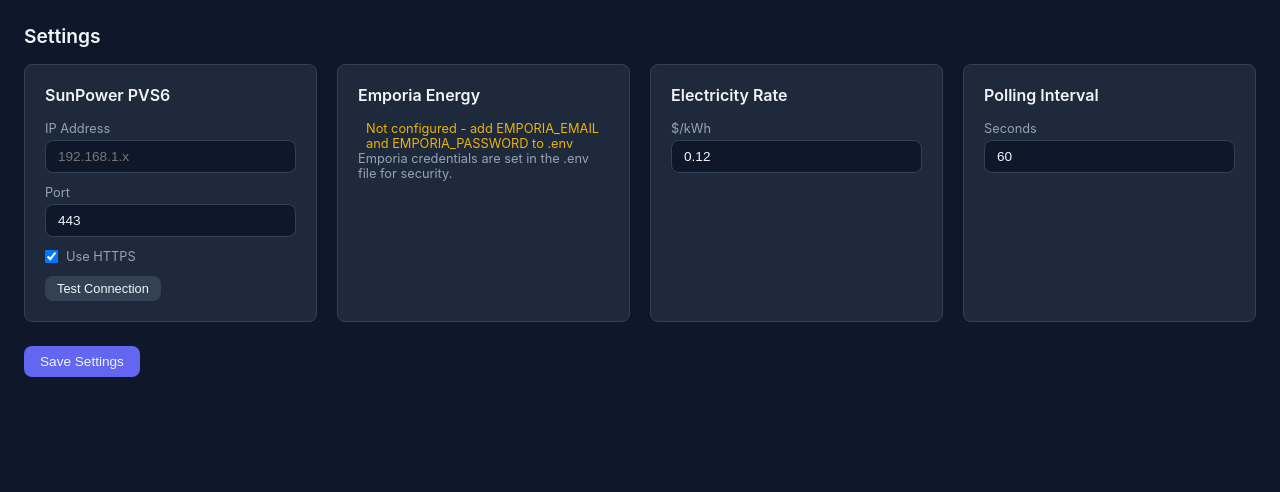
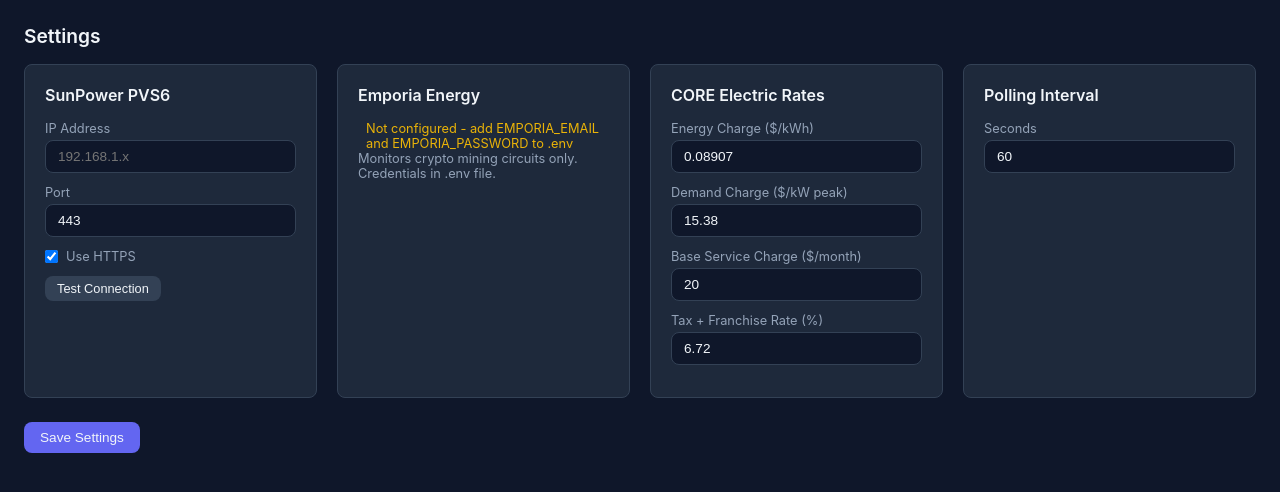
Before and after one commit to apedraza3/electricity-dashboard, a Flask app: page /settings in a window 1280 px wide. Shown: the part 41-533 px from the top of the page. Run offline with Flask 3, Linux system fonts and the light colour scheme; data comes from the database, SQL or seed files in the repository.

Commit message:
CORE Electric tiered billing + Emporia crypto-only fix
- Replace flat electricity rate with CORE Electric rate structure:
  energy charge ($0.089/kWh), demand charge ($15.38/kW peak),
  base service ($20/mo), tax rate (6.72%)
- Add /api/bill-estimate endpoint with full monthly projection
- Fix Emporia logic: only monitors crypto circuits, not whole house
  (PVS6 is source of truth for total consumption)
- Update settings page with all rate fields
- Update collector to sync new rate fields from DB config

Co-Authored-By: Claude Opus 4.6 <noreply@anthropic.com>

```diff
--- a/app.py
+++ b/app.py
@@ -25,7 +25,12 @@ emporia_svc = EmporiaService(
     email=config.EMPORIA_EMAIL,
     password=config.EMPORIA_PASSWORD,
 )
-calculator = Calculator(electricity_rate=config.ELECTRICITY_RATE)
+calculator = Calculator(
+    energy_rate=config.ENERGY_RATE,
+    demand_rate=config.DEMAND_RATE,
+    base_service_charge=config.BASE_SERVICE_CHARGE,
+    tax_rate=config.TAX_RATE,
+)
 collector = DataCollector(
     pvs6_service=pvs6_svc,
     emporia_service=emporia_svc,
@@ -134,8 +139,6 @@ def api_summary():
     from datetime import datetime
     today = datetime.utcnow().strftime("%Y-%m-%d")
     daily = db.get_daily_summaries(start=today, end=today)
-    rate = float(db.get_config("electricity_rate", config.ELECTRICITY_RATE))
-
     if daily:
         d = daily[0]
         return jsonify({
@@ -145,14 +148,17 @@ def api_summary():
             "net_grid_kwh": d.get("net_grid_kwh", 0),
             "crypto_kwh": d.get("crypto_mining_kwh", 0),
             "non_crypto_kwh": d.get("non_crypto_house_kwh", 0),
-            "cost": d.get("electricity_cost", 0),
+            "energy_cost": d.get("electricity_cost", 0),
             "solar_savings": d.get("solar_savings", 0),
-            "rate": rate,
+            "energy_rate": calculator.energy_rate,
+            "demand_rate": calculator.demand_rate,
         })
     return jsonify({
         "date": today, "solar_kwh": 0, "consumption_kwh": 0,
         "net_grid_kwh": 0, "crypto_kwh": 0, "non_crypto_kwh": 0,
-        "cost": 0, "solar_savings": 0, "rate": rate,
+        "energy_cost": 0, "solar_savings": 0,
+        "energy_rate": calculator.energy_rate,
+        "demand_rate": calculator.demand_rate,
     })
 
 
@@ -190,6 +196,31 @@ def api_costs():
     })
 
 
+@app.route("/api/bill-estimate")
+def api_bill_estimate():
+    """Monthly bill estimate based on current usage, matching CORE Electric format."""
+    reading = collector.latest or db.get_latest_reading()
+    if not reading:
+        return jsonify(calculator.compute_monthly_estimate(0, 0))
+
+    avg_w = reading.get("house_consumption_w", 0) or 0
+    peak_kw = avg_w / 1000  # approximation from current reading
+
+    # If we have daily data, use actual peak
+    from datetime import datetime, timedelta
+    now = datetime.utcnow()
+    start = (now - timedelta(days=30)).strftime("%Y-%m-%d")
+    rows = db.get_daily_summaries(start=start)
+    if rows:
+        actual_peak = max((r.get("peak_consumption_w", 0) or 0 for r in rows), default=0)
+        if actual_peak > 0:
+            peak_kw = actual_peak / 1000
+        avg_w = sum(r.get("house_consumption_kwh", 0) or 0 for r in rows) / len(rows) * 1000 / 24
+
+    estimate = calculator.compute_monthly_estimate(avg_w, peak_kw)
+    return jsonify(estimate)
+
+
 # ---- Discovery API ----
 
 @app.route("/api/discovery/scan", methods=["POST"])
@@ -210,7 +241,10 @@ def api_settings_get():
         "pvs6_host": db.get_config("pvs6_host", config.PVS6_HOST),
         "pvs6_port": int(db.get_config("pvs6_port", config.PVS6_PORT)),
         "pvs6_use_https": db.get_config("pvs6_use_https", str(config.PVS6_USE_HTTPS).lower()) == "true",
-        "electricity_rate": float(db.get_config("electricity_rate", config.ELECTRICITY_RATE)),
+        "energy_rate": float(db.get_config("energy_rate", config.ENERGY_RATE)),
+        "demand_rate": float(db.get_config("demand_rate", config.DEMAND_RATE)),
+        "base_service_charge": float(db.get_config("base_service_charge", config.BASE_SERVICE_CHARGE)),
+        "tax_rate": float(db.get_config("tax_rate", config.TAX_RATE)),
         "crypto_circuit_ids": db.get_config("crypto_circuit_ids", ",".join(str(x) for x in config.CRYPTO_CIRCUIT_IDS)),
         "poll_interval": int(db.get_config("poll_interval", config.POLL_INTERVAL_SECONDS)),
         "discovery_subnet": db.get_config("discovery_subnet", config.DISCOVERY_SUBNET),
@@ -228,8 +262,8 @@ def api_settings_put():
 
     allowed_keys = [
         "pvs6_host", "pvs6_port", "pvs6_use_https",
-        "electricity_rate", "crypto_circuit_ids",
-        "poll_interval", "discovery_subnet",
+        "energy_rate", "demand_rate", "base_service_charge", "tax_rate",
+        "crypto_circuit_ids", "poll_interval", "discovery_subnet",
     ]
     for key in allowed_keys:
         if key in data:
@@ -260,8 +294,11 @@ def start_collector():
     db.init_db()
 
     # Seed runtime config from env defaults (only if not already set)
-    if not db.get_config("electricity_rate"):
-        db.set_config("electricity_rate", config.ELECTRICITY_RATE)
+    if not db.get_config("energy_rate"):
+        db.set_config("energy_rate", config.ENERGY_RATE)
+        db.set_config("demand_rate", config.DEMAND_RATE)
+        db.set_config("base_service_charge", config.BASE_SERVICE_CHARGE)
+        db.set_config("tax_rate", config.TAX_RATE)
     if not db.get_config("pvs6_host") and config.PVS6_HOST:
         db.set_config("pvs6_host", config.PVS6_HOST)
         db.set_config("pvs6_port", config.PVS6_PORT)
--- a/static/js/dashboard.js
+++ b/static/js/dashboard.js
@@ -49,9 +49,9 @@ async function fetchRealtime() {
         // Metrics row
         document.getElementById('nonCryptoValue').textContent = ElecCharts.formatKw(nonCryptoW) + ' kW';
 
-        // Cost per hour: consumption_kW * rate
-        const rate = parseFloat(await getRate());
-        const costPerHr = (consW / 1000) * rate;
+        // Cost per hour: consumption_kW * energy_rate
+        const rates = await getRates();
+        const costPerHr = (consW / 1000) * rates.energy_rate;
         document.getElementById('costHrValue').textContent = '$' + costPerHr.toFixed(2);
 
         // Solar offset %
@@ -150,16 +150,21 @@ function renderLiveChart() {
     ], liveChart);
 }
 
-let cachedRate = null;
-async function getRate() {
-    if (cachedRate !== null) return cachedRate;
+let cachedRates = null;
+async function getRates() {
+    if (cachedRates !== null) return cachedRates;
     try {
         const resp = await fetch('/api/settings');
         const data = await resp.json();
-        cachedRate = data.electricity_rate || 0.12;
-        return cachedRate;
+        cachedRates = {
+            energy_rate: data.energy_rate || 0.08907,
+            demand_rate: data.demand_rate || 15.38,
+            base_service_charge: data.base_service_charge || 20.00,
+            tax_rate: data.tax_rate || 0.0672,
+        };
+        return cachedRates;
     } catch {
-        return 0.12;
+        return { energy_rate: 0.08907, demand_rate: 15.38, base_service_charge: 20, tax_rate: 0.0672 };
     }
 }
 
--- a/templates/settings.html
+++ b/templates/settings.html
@@ -33,15 +33,27 @@
             <div class="status-inline" id="emporiaStatus">
                 Checking...
             </div>
-            <p class="text-muted text-sm">Emporia credentials are set in the .env file for security.</p>
+            <p class="text-muted text-sm">Monitors crypto mining circuits only. Credentials in .env file.</p>
         </div>
 
-        <!-- Electricity -->
+        <!-- Electricity Rates (CORE Electric) -->
         <div class="settings-section">
-            <h3>Electricity Rate</h3>
+            <h3>CORE Electric Rates</h3>
             <div class="input-group">
-                <label for="elecRate">$/kWh</label>
-                <input type="number" id="elecRate" class="input" step="0.01" value="0.12">
+                <label for="energyRate">Energy Charge ($/kWh)</label>
+                <input type="number" id="energyRate" class="input" step="0.00001" value="0.08907">
+            </div>
+            <div class="input-group">
+                <label for="demandRate">Demand Charge ($/kW peak)</label>
+                <input type="number" id="demandRate" class="input" step="0.01" value="15.38">
+            </div>
+            <div class="input-group">
+                <label for="baseCharge">Base Service Charge ($/month)</label>
+                <input type="number" id="baseCharge" class="input" step="0.01" value="20.00">
+            </div>
+            <div class="input-group">
+                <label for="taxRate">Tax + Franchise Rate (%)</label>
+                <input type="number" id="taxRate" class="input" step="0.01" value="6.72">
             </div>
         </div>
 
@@ -71,7 +83,10 @@ async function loadSettings() {
     document.getElementById('pvs6Host').value = s.pvs6_host || '';
     document.getElementById('pvs6Port').value = s.pvs6_port || 443;
     document.getElementById('pvs6Https').checked = s.pvs6_use_https;
-    document.getElementById('elecRate').value = s.electricity_rate || 0.12;
+    document.getElementById('energyRate').value = s.energy_rate || 0.08907;
+    document.getElementById('demandRate').value = s.demand_rate || 15.38;
+    document.getElementById('baseCharge').value = s.base_service_charge || 20.00;
+    document.getElementById('taxRate').value = ((s.tax_rate || 0.0672) * 100).toFixed(2);
     document.getElementById('pollInterval').value = s.poll_interval || 60;
 
     document.getElementById('emporiaStatus').textContent =
@@ -85,7 +100,10 @@ async function saveSettings() {
         pvs6_host: document.getElementById('pvs6Host').value,
         pvs6_port: parseInt(document.getElementById('pvs6Port').value),
         pvs6_use_https: document.getElementById('pvs6Https').checked,
-        electricity_rate: parseFloat(document.getElementById('elecRate').value),
+        energy_rate: parseFloat(document.getElementById('energyRate').value),
+        demand_rate: parseFloat(document.getElementById('demandRate').value),
+        base_service_charge: parseFloat(document.getElementById('baseCharge').value),
+        tax_rate: parseFloat(document.getElementById('taxRate').value) / 100,
         poll_interval: parseInt(document.getElementById('pollInterval').value),
     };
 
```
Also changed, not shown: config.py (+7 -2 lines), services/calculator.py (+61 -46 lines), services/collector.py (+9 -7 lines), services/emporia_service.py (+5 -3 lines), 1 other file.
